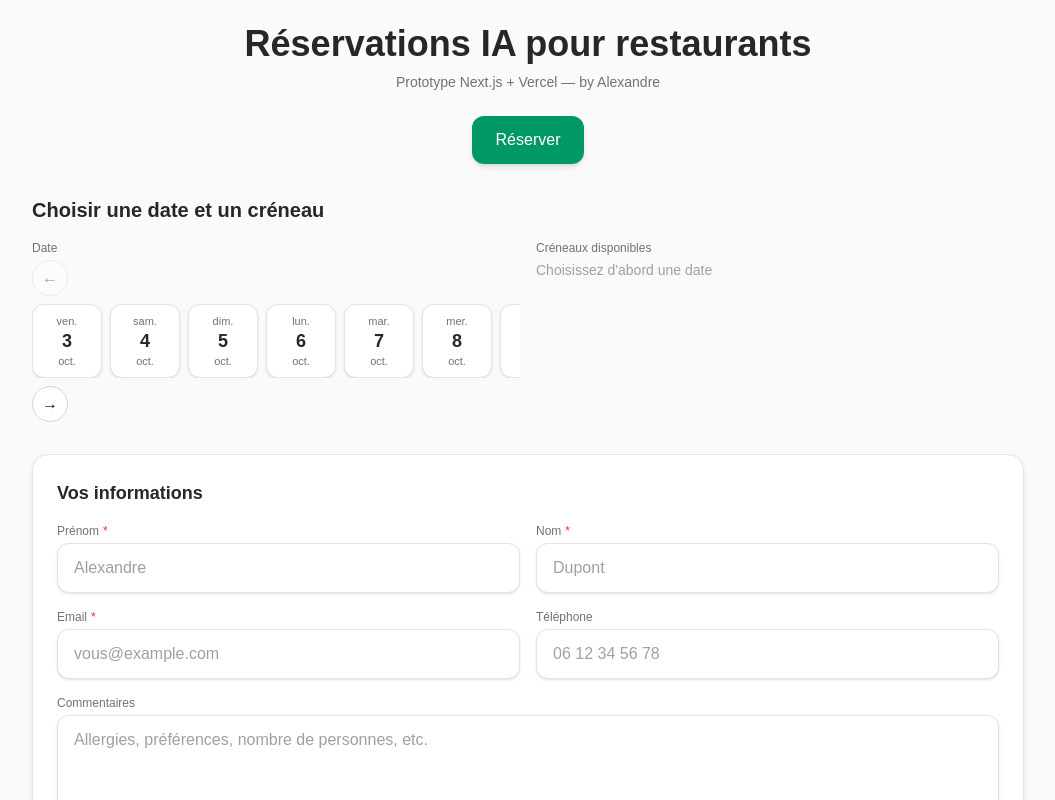
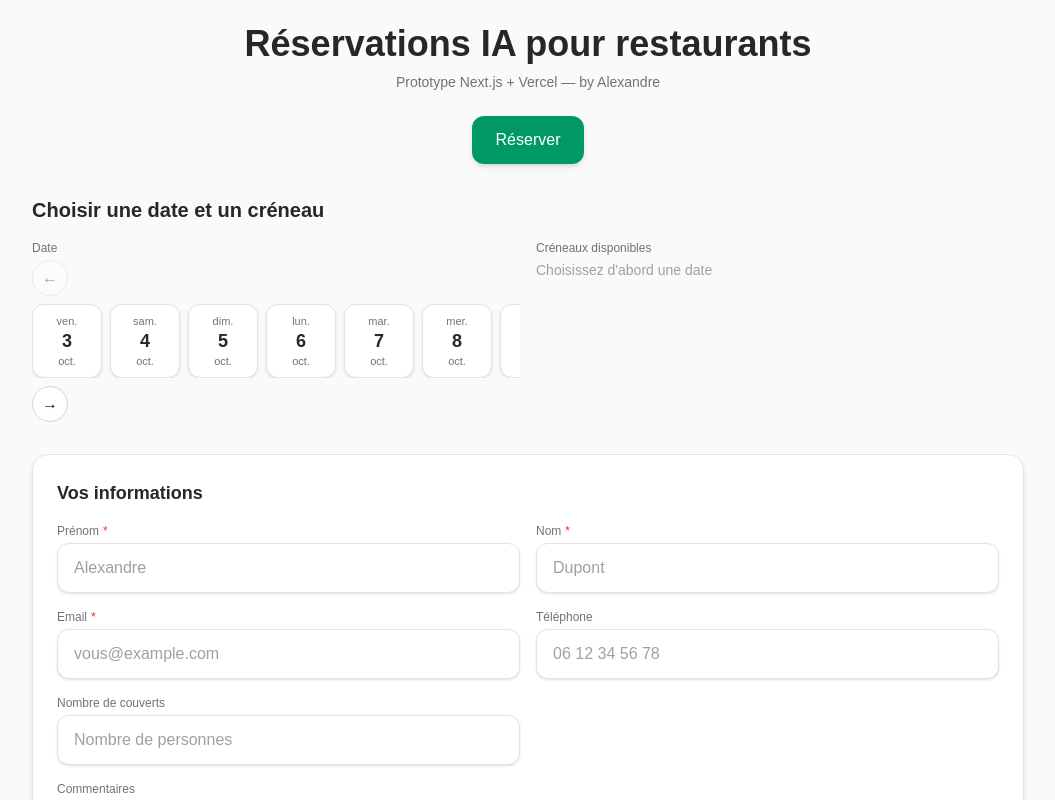
Before and after one commit to Albiatour/next-app, a Next.js app: page / in a window 1280 px wide. Shown: the top 800 px of the page, without its empty margins (112-1167 px from the left). Built offline with nearby package versions, Linux system fonts and the light colour scheme.

Commit message:
edit - nombre de couvert

```diff
--- a/app/page.js
+++ b/app/page.js
@@ -14,6 +14,7 @@ export default function Home() {
   const [lastName, setLastName] = useState('')
   const [email, setEmail] = useState('')
   const [phone, setPhone] = useState('')
+  const [covers, setCovers] = useState('')
   const [comments, setComments] = useState('')
   const [errors, setErrors] = useState({})
 
@@ -185,6 +186,22 @@ export default function Home() {
               </FormField>
 
               <FormField
+                label="Nombre de couverts"
+                error={null}
+              >
+                <input
+                  id="covers"
+                  type="number"
+                  min="1"
+                  inputMode="numeric"
+                  value={covers}
+                  onChange={(e) => setCovers(e.target.value)}
+                  className="w-full rounded-xl border border-zinc-200 bg-white px-4 py-3 text-zinc-900 placeholder-zinc-400 shadow-sm focus:outline-none focus:ring-2 focus:ring-emerald-300 focus:border-emerald-300"
+                  placeholder="Nombre de personnes"
+                />
+              </FormField>
+
+              <FormField
                 label="Commentaires"
                 className="md:col-span-2"
               >
```
